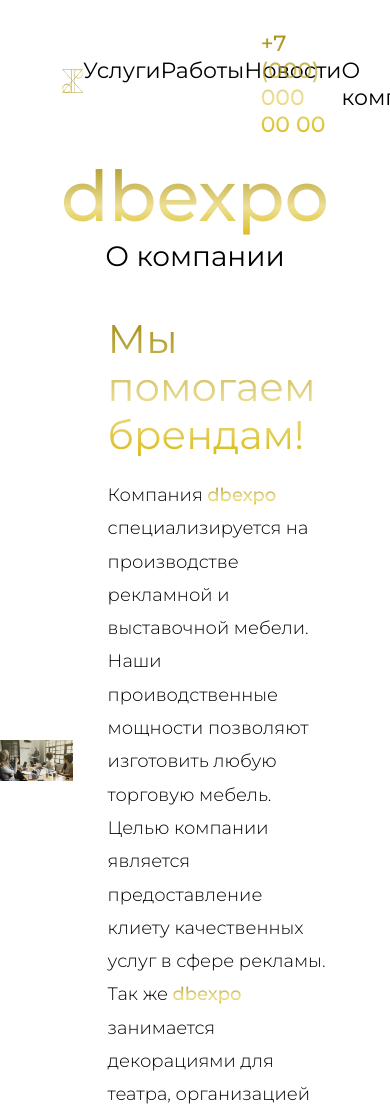
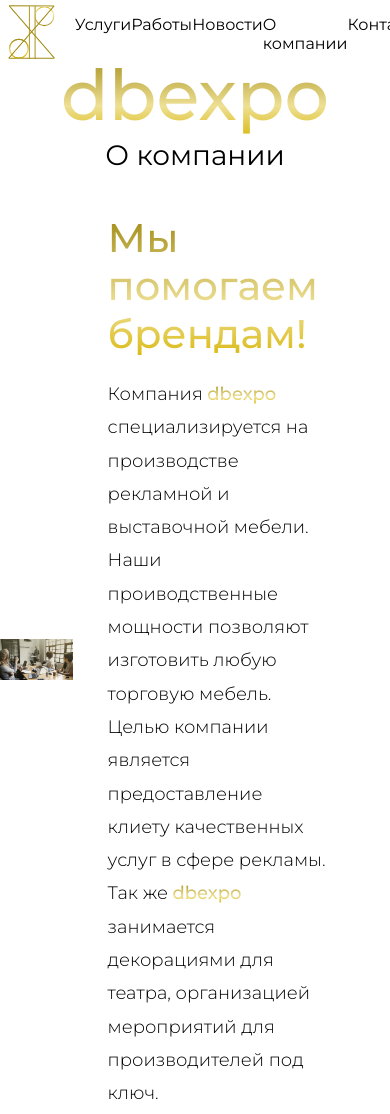
Before and after one commit to ISAYwtf/dbexpo, a website: page index.html in a window 390 px wide. Shown: the top 1114 px of the page. Drawn offline with nearby package versions, Linux system fonts and the light colour scheme.

Commit message:
Адаптивность под планшет для шапки

```diff
--- /dev/null
+++ b/assets/js/header.js
@@ -0,0 +1,40 @@
+let header = document.querySelector('header'),
+    logo = header.querySelector('.header__logo'),
+    logoWidthPercent = (logo.clientWidth * 100) / header.querySelector('.wrap').clientWidth,
+    logoWidth = logo.clientWidth;
+
+if (window.screen.width > 768 && window.screen.width <= 1024) {
+    if (window.scrollY > 200) {
+        logo.style.width = 47 + 'px';
+    }
+} else if (window.screen.width > 560 && window.screen.width <= 1024) {
+    if (window.scrollY > 130) {
+        logo.style.width = 47 + 'px';
+    }
+}
+
+window.addEventListener('resize', () => {
+    if (window.screen.width > 560 && window.screen.width <= 1024) {
+        logo.style.width = logoWidthPercent + '%';
+    } else if (window.screen.width <= 560) {
+        logo.style.width = 10 + '%';
+    }
+    logoWidth = logo.clientWidth;
+}, false);
+
+window.addEventListener('scroll', () => {
+
+    if (window.screen.width > 768 && window.screen.width <= 1024) {
+        if (window.scrollY <= 200) {
+            logo.style.width = logoWidth - (window.scrollY / 2) + 'px';
+        } else if (window.scrollY > 200) {
+            logo.style.width = 47 + 'px';
+        }
+    } else if (window.screen.width > 560 && window.screen.width <= 1024) {
+        if (window.scrollY <= 130) {
+            logo.style.width = logoWidth - (window.scrollY / 2) + 'px';
+        } else if (window.scrollY > 130) {
+            logo.style.width = 47 + 'px';
+        }
+    }
+});
--- a/assets/styles/scss/style.scss
+++ b/assets/styles/scss/style.scss
@@ -27,7 +27,7 @@
 .title h2 {
     // text-align: center;
     font-size: 50px;
-    font-weight: 400;
+    font-weight: 500;
     line-height: 120%;
 }
 
@@ -38,8 +38,12 @@
 .wrap {
     display: flex;
     max-width: 1301px;
-    width: 68%;
+    width: 96%;
     margin: auto auto;
+
+    @media (max-width: 1024px) {
+        max-width: 964px;
+    }
 }
 
 .gradient-txt {
@@ -53,16 +57,39 @@
     position: sticky;
     top: 0;
     z-index: 20;
-    background: white;
+    background: rgba(255, 255, 255, 0.95);
 
     .wrap {
         justify-content: space-between;
         align-items: center;
         font-size: 22px;
         padding: 30px 0;
+        transition: 0.4s;
+
+        @media (max-width: 1024px) {
+            font-size: 16px;
+            padding: 5px 0;
+        }
 
         .header__logo {
             width: 65px;
+            height: 78px;
+            transition: 0.1s;
+
+            @media (max-width: 1024px) {
+                width: 147px;
+                min-width: 47px;
+                height: 57px;
+
+                @media (max-width: 768px) {
+                    max-width: 112px;
+                    width: 17%;
+
+                    @media (max-width: 560px) {
+                        width: 10%;
+                    }
+                }
+            }
         }
 
         .header__menu {
@@ -70,11 +97,24 @@
             justify-content: space-between;
             max-width: 870px;
             width: 67%;
+
+            @media (max-width: 1024px) {
+                width: 90%;
+                padding-left: 30px;
+
+                @media (max-width: 768px) {
+                    padding-left: 20px;
+                }
+            }
         }
 
         .header__phone {
             margin: 0;
             font-weight: 500;
+
+            @media (max-width: 1024px) {
+                display: none;
+            }
         }
     }
 }
--- a/index.html
+++ b/index.html
@@ -289,6 +289,7 @@
     </footer>
 
     <script src="node_modules/swiper/swiper-bundle.min.js"></script>
+    <script src="assets/js/header.js"></script>
     <script src="assets/js/slider.js"></script>
 </body>
 </html>
```
Also changed, not shown: assets/styles/css/style.css, 1 other file.
